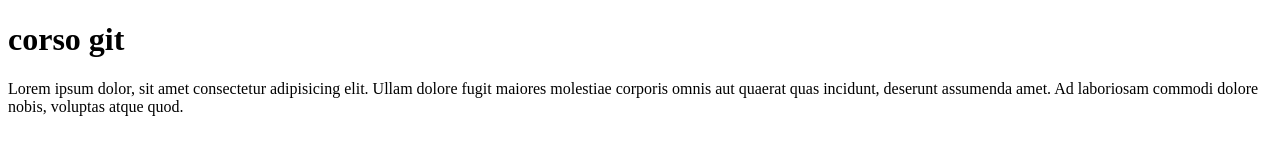
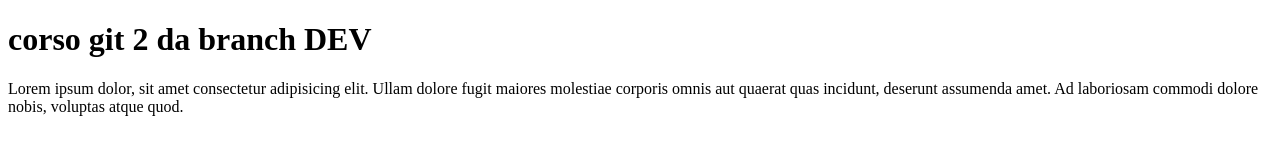
Before and after one commit to FabioTedesco/corso-git-ff, a plain HTML site: page index.html in a window 1280 px wide. Drawn offline with Linux system fonts and the light colour scheme.

Commit message:
aggiunto testo dev in titolo

```diff
--- a/index.html
+++ b/index.html
@@ -8,7 +8,7 @@
 </head>
 
 <body>
-  <h1>corso git</h1>
+  <h1>corso git 2 da branch DEV</h1>
   <p>Lorem ipsum dolor, sit amet consectetur adipisicing elit. Ullam dolore fugit maiores molestiae corporis omnis aut
     quaerat quas incidunt, deserunt assumenda amet. Ad laboriosam commodi dolore nobis, voluptas atque quod.</p>
 </body>
```
